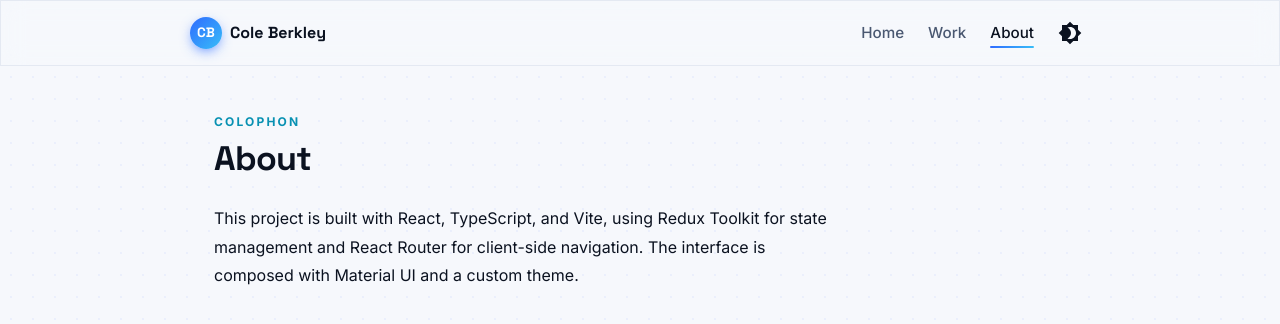
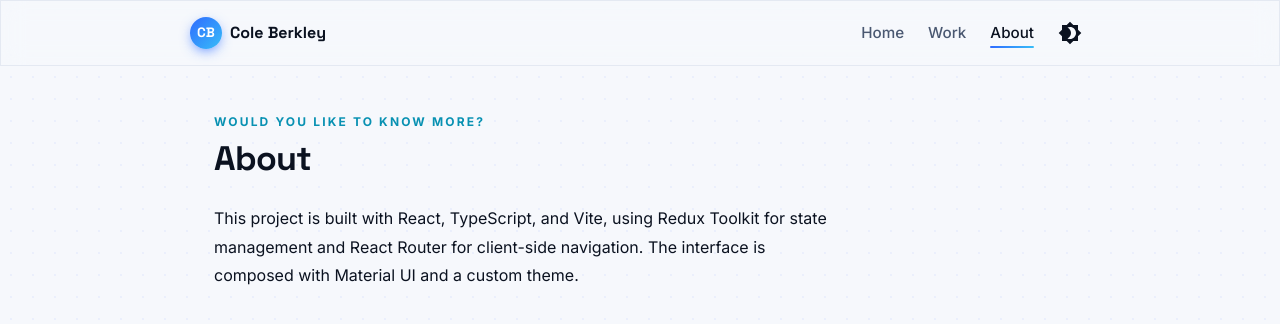
Before and after one commit to cberkley/coles-portfolio-website, a React (Vite) app in the folder client/: page /about in a window 1280 px wide. Shown: the top 324 px of the page. Built offline with nearby package versions, Linux system fonts and the light colour scheme; no server answers; what openapi-fetch would draw is missing.

Commit message:
removing colophon since I had to look up what it meant

```diff
--- a/client/src/pages/AboutPage.tsx
+++ b/client/src/pages/AboutPage.tsx
@@ -7,7 +7,7 @@ export function AboutPage() {
     <Reveal component="section">
       <Box sx={{ mb: 3 }}>
         <Typography variant="overline" sx={{ color: 'secondary.main' }}>
-          Colophon
+          Would you Like to Know More?
         </Typography>
         <Typography variant="h4" sx={{ fontWeight: 700 }}>
           About
```
